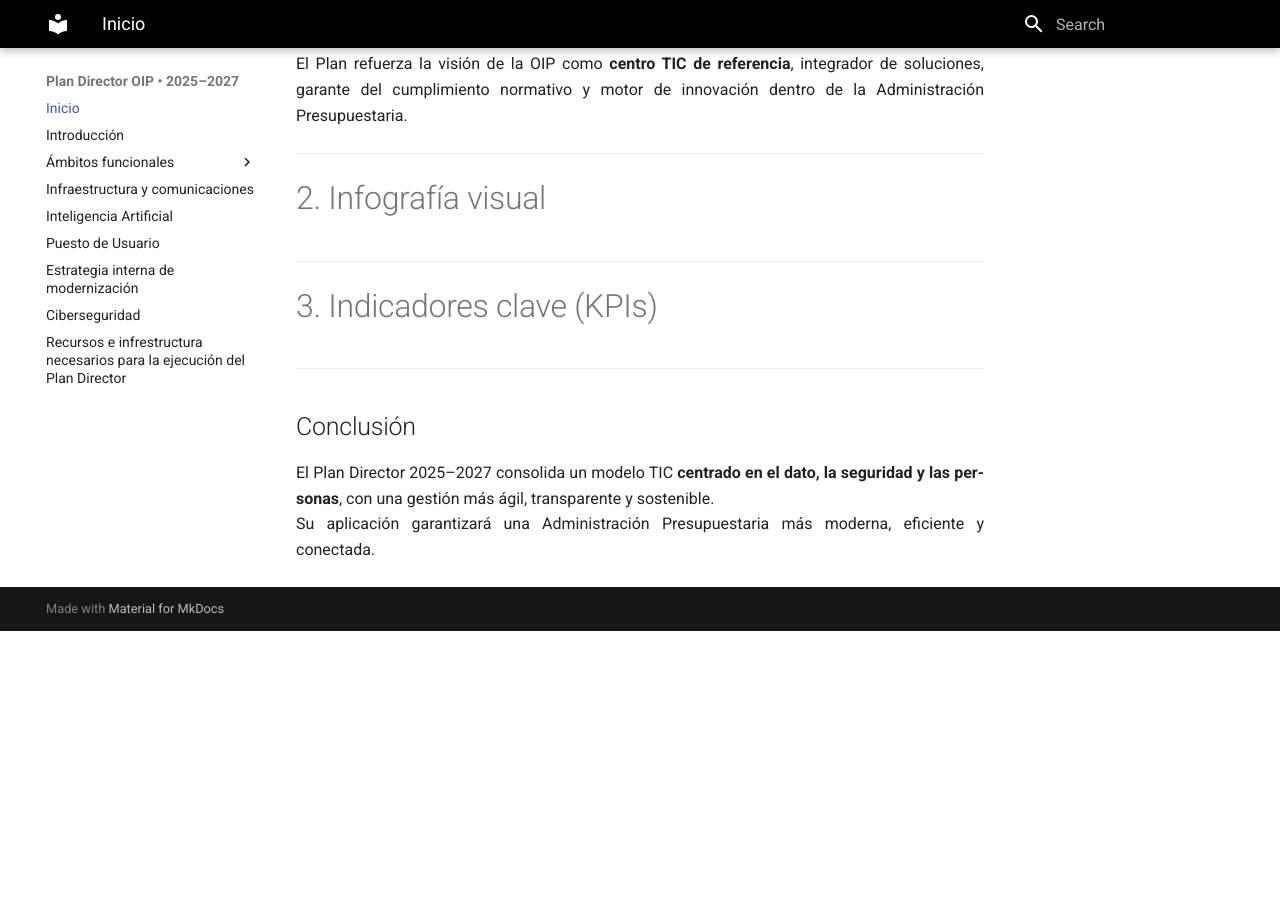
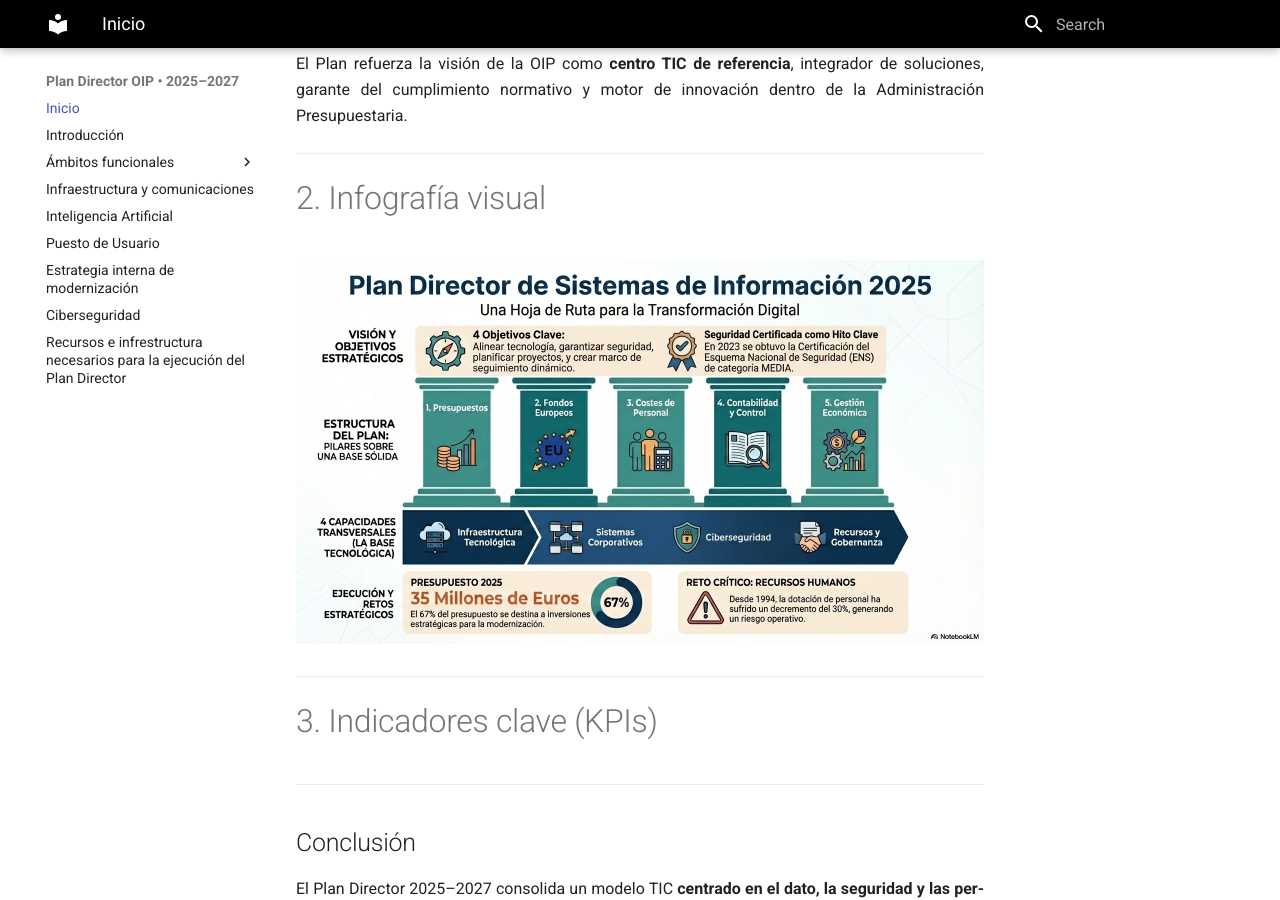
Before and after one commit to israelbarroso/plan-director-web, an MkDocs documentation site: the page built from docs/index.md, in a window 1280 px wide and 900 px high, scrolled down 509 px. Built offline with MkDocs 1.6.1 and Material for MkDocs 9.7.7, drawn with Linux system fonts in a browser that asks for light colours; before the commit the page ends 1140 px from its top, so only the background shows below that.

Commit message:
fix: infografia

```diff
--- a/docs/index.md
+++ b/docs/index.md
@@ -33,6 +33,10 @@ El Plan refuerza la visión de la OIP como **centro TIC de referencia**, integra
 
 # 2. Infografía visual
 
+<div class="infografia">
+  <img src="assets/img/infografia1.png" alt="infografia">
+</div>
+
 ---
 
 # 3. Indicadores clave (KPIs)
```
Also changed, not shown: docs/assets/img/infografia1.png (added).
